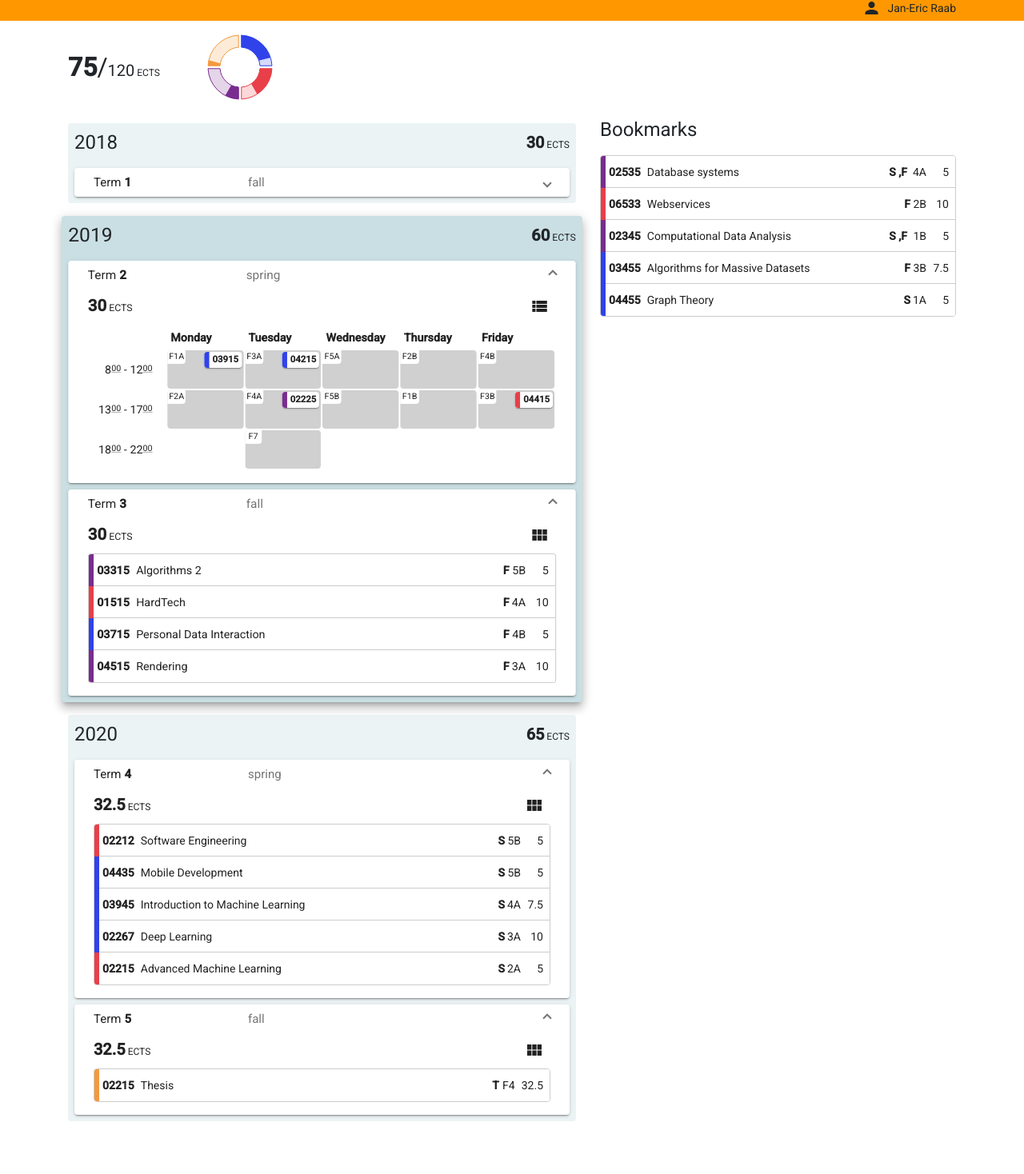
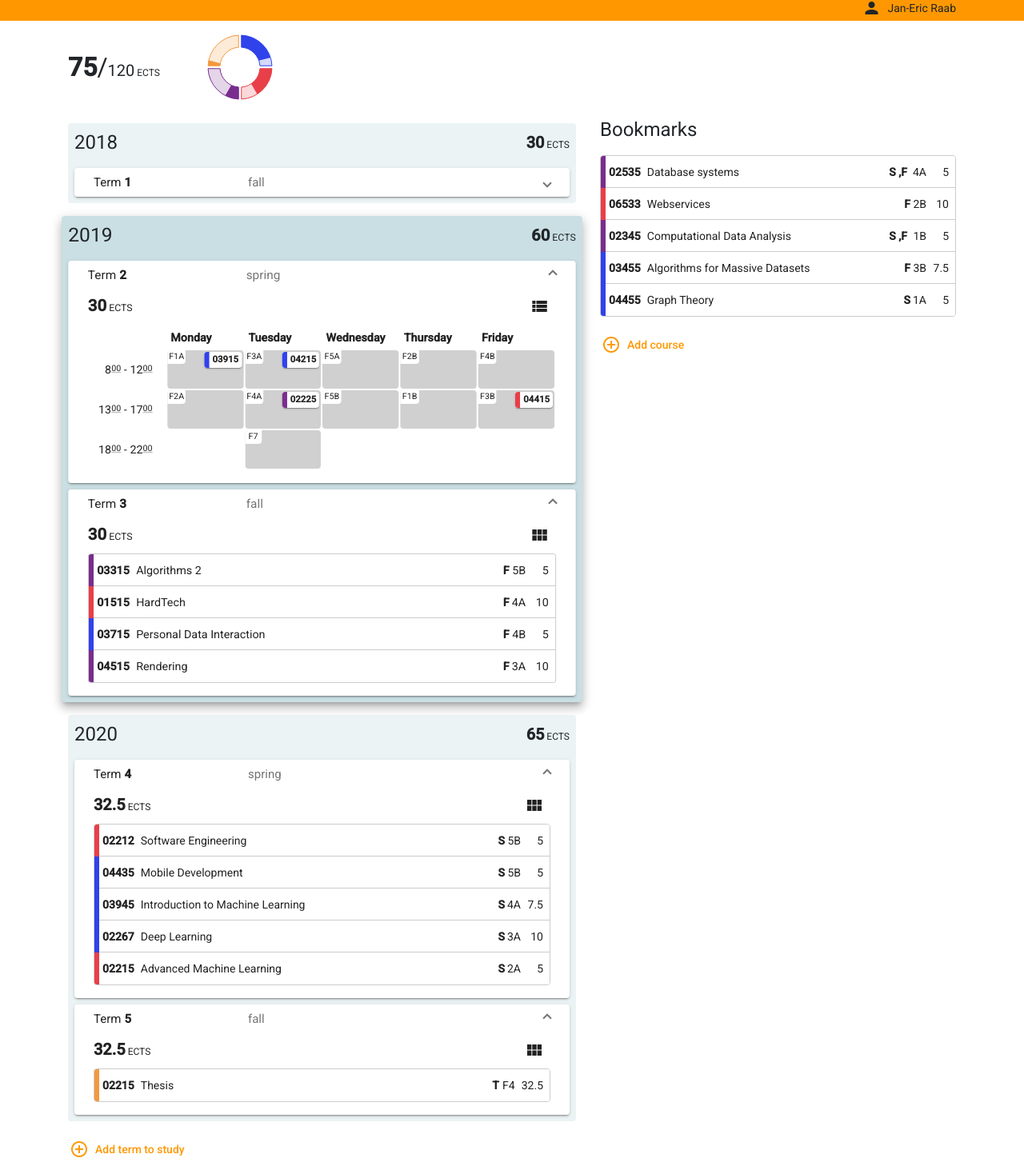
Before and after one commit to Sn0oze/studyPlanner, an Angular app in the folder study-planner-app/: page /planner in a window 1280 px wide. Shown: the part 106-1574 px from the top of the page at 80% size. Before the commit the page ends 1524 px from the top, so only its background shows below. Built offline with nearby package versions, Linux system fonts and the light colour scheme.

Commit message:
added add course and term buttons

```diff
--- a/study-planner-app/src/app/planner/planner.component.html
+++ b/study-planner-app/src/app/planner/planner.component.html
@@ -25,12 +25,24 @@
         *ngFor="let group of studyPlan | async"
         [year]="group"
         [currentTerm]="currentTerm"></app-academic-year>
+      <div class="mb-3">
+        <button mat-button color="primary" class="inline-icon-btn">
+          <mat-icon>add_circle_outline</mat-icon>
+          <span>Add term to study</span>
+        </button>
+      </div>
     </div>
     <div class="col-md-5">
       <div class="position-sticky" style="top: 148px">
         <div class="pt-1">
           <h1>Bookmarks</h1>
           <app-course-list-view [courses]="bookmarks | async"></app-course-list-view>
+          <div class="my-3">
+            <button mat-button color="primary" class="inline-icon-btn">
+              <mat-icon>add_circle_outline</mat-icon>
+              <span>Add course</span>
+            </button>
+          </div>
         </div>
       </div>
     </div>
--- a/study-planner-app/src/styles/styles.scss
+++ b/study-planner-app/src/styles/styles.scss
@@ -186,6 +186,17 @@ button{
   }
 }
 
+.inline-icon-btn{
+  padding: 0 .125rem !important;
+  mat-icon{
+    margin-right: .5rem;
+  }
+  span{
+    display: inline-block;
+    margin-right: .25rem;
+  }
+}
+
 // chart
 
 path.slice{
@@ -197,9 +208,11 @@ path.slice{
   // stroke-width: 2px;
 }
 
-.current-slices{}
+.current-slices{
+
+}
 .total-slices{
-  border-radius: 4px;
+  // border-radius: 4px;
 }
 
 polyline{
```
